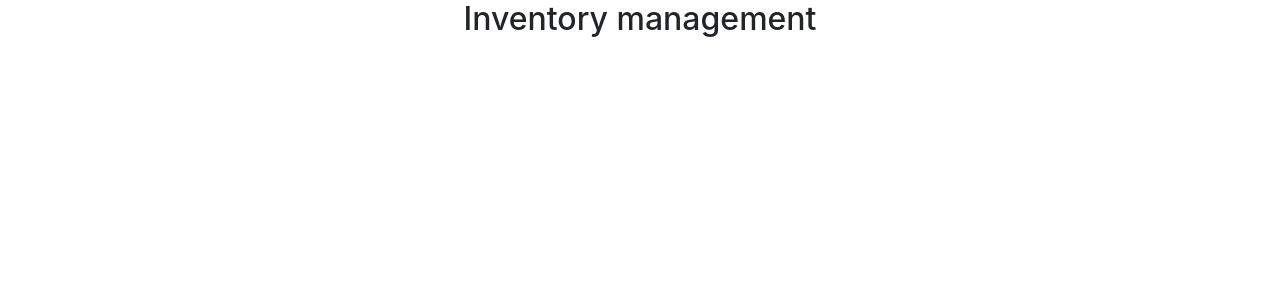
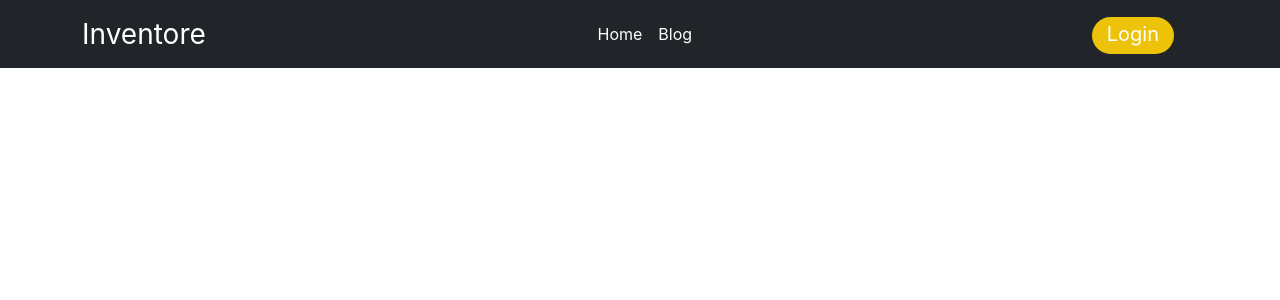
Before and after one commit to ArifulIslamShuvo/warehouse-management-client-side, a React (Create React App) app: page / in a window 1280 px wide. Shown: the top 300 px of the page. Built offline with nearby package versions, Linux system fonts and the light colour scheme.

Commit message:
navbar has been created

```diff
--- a/src/App.js
+++ b/src/App.js
@@ -1,9 +1,10 @@
 import './App.css';
+import Header from './Pages/Shared/Header/Header';
 
 function App() {
   return (
     <div className="App">
-          <h2>Inventory management</h2>
+          <Header></Header>
     </div>
   );
 }
--- /dev/null
+++ b/src/Pages/Shared/Header/Header.css
@@ -0,0 +1,10 @@
+.login{
+    background-color: #ecc308;
+    border-radius:20px;
+    padding: 5px 15px;
+    padding-bottom: 8px;
+}
+.login:hover{
+     background-color: #eca408;
+     color: black;
+}
--- /dev/null
+++ b/src/Pages/Shared/Header/Header.js
@@ -0,0 +1,28 @@
+import React from 'react';
+import { Container, Nav, Navbar } from 'react-bootstrap';
+import { Link } from 'react-router-dom';
+import '../Header/Header.css'
+
+const Header = () => {
+    return (
+        <div>
+             <Navbar collapseOnSelect expand="lg" bg="dark" sticky="top" variant="dark">
+                <Container>
+                    <Navbar.Brand as={Link} to="/" className='fs-3'>Inventore</Navbar.Brand>
+                    <Navbar.Toggle aria-controls="responsive-navbar-nav" />
+                    <Navbar.Collapse id="responsive-navbar-nav">
+                        <Nav className="mx-auto">
+                            <Nav.Link className='fs-6 text-white' as={Link} to="home">Home</Nav.Link>
+                            <Nav.Link className='fs-6 text-white' as={Link} to="blog">Blog</Nav.Link>
+                        </Nav>
+                        <Nav>
+                            <Nav.Link className='fs-5 text-white px-4'><span className='login'>Login</span></Nav.Link>
+                        </Nav>
+                    </Navbar.Collapse>
+                </Container>
+            </Navbar>
+        </div>
+    );
+};
+
+export default Header;
--- a/src/index.js
+++ b/src/index.js
@@ -3,12 +3,15 @@ import ReactDOM from 'react-dom/client';
 import './index.css';
 import App from './App';
 import reportWebVitals from './reportWebVitals';
+import { BrowserRouter } from 'react-router-dom';
 
 const root = ReactDOM.createRoot(document.getElementById('root'));
 root.render(
-  <React.StrictMode>
-    <App />
-  </React.StrictMode>
+  <BrowserRouter>
+    <React.StrictMode>
+      <App />
+    </React.StrictMode>
+  </BrowserRouter>,
 );
 
 // If you want to start measuring performance in your app, pass a function
```
Also changed, not shown: src/Pages/Home/Home.js (added, +11 -0 lines).
